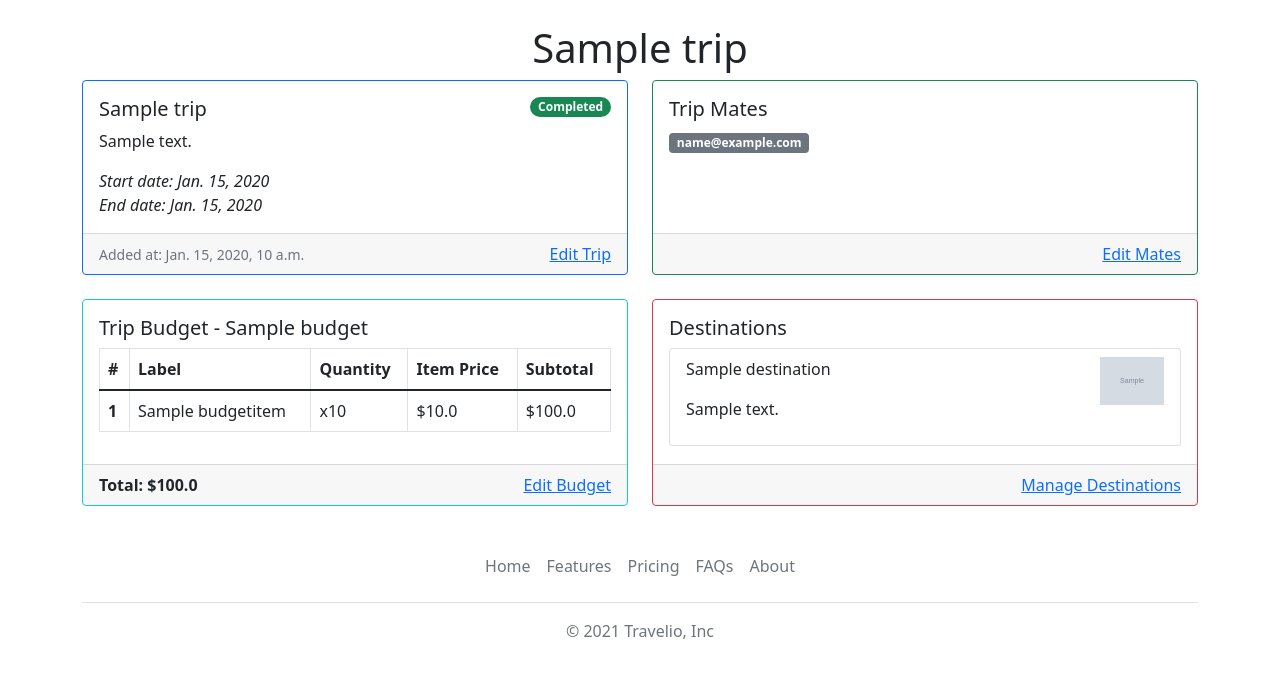
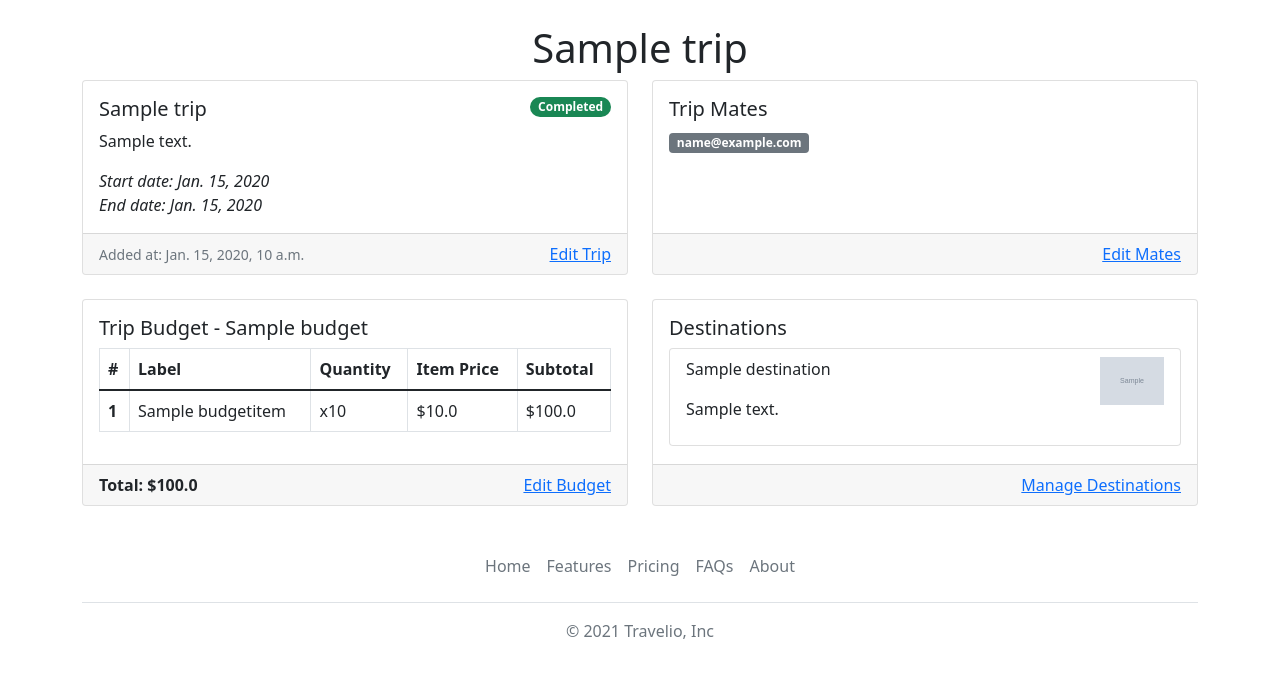
Before and after one commit to madatbay/django-travel-companion, a Django app: page /trips/1/ in a window 1280 px wide. Shown: the part 64-742 px from the top of the page. Run offline with Django 3.2, Linux system fonts and the light colour scheme; a user stored in the database is signed in; tables that the repository leaves empty hold one stand-in row (values such as "Sample post"); grey boxes marked "Sample" are stand-in pictures; some libraries are stand-ins or nearby versions.

Commit message:
trip detail style change

```diff
--- a/travel/templates/travel/trip_detail.html
+++ b/travel/templates/travel/trip_detail.html
@@ -1,7 +1,7 @@
 {% extends 'travel/base.html' %} {% block content %}
 <h1 class="text-center">{{trip.name}}</h1>
 <div class="col-md-6 col-12">
-  <div class="card border-primary h-100">
+  <div class="card h-100">
     <div class="card-body">
       <span class="badge rounded-pill {% if trip.is_completed %}bg-success{% else %}bg-secondary{% endif %} float-end"
         >{% if trip.is_completed %}Completed{% else %}{{trip.start_date}}{% endif %}</span
@@ -19,7 +19,7 @@
   </div>
 </div>
 <div class="col-md-6 col-12">
-  <div class="card border-success h-100">
+  <div class="card h-100">
     <div class="card-body">
       <h5 class="card-title">Trip Mates</h5>
       {% if not trip.trip_mates.all %}No trip mates found{% endif %}
@@ -33,7 +33,7 @@
   </div>
 </div>
 <div class="col-md-6 col-12 mt-4">
-  <div class="card border-info h-100">
+  <div class="card h-100">
     <div class="card-body">
       <h5 class="card-title">Trip Budget - {{trip.budget.name}}</h5>
 
@@ -69,7 +69,7 @@
   </div>
 </div>
 <div class="col-md-6 col-12 mt-4">
-  <div class="card border-danger h-100">
+  <div class="card h-100">
     <div class="card-body">
       <h5 class="card-title">Destinations</h5>
       {% if not trip.destinations.all %}<p class="text-muted">Not any destinations added to the trip</p>{% endif %}
```
